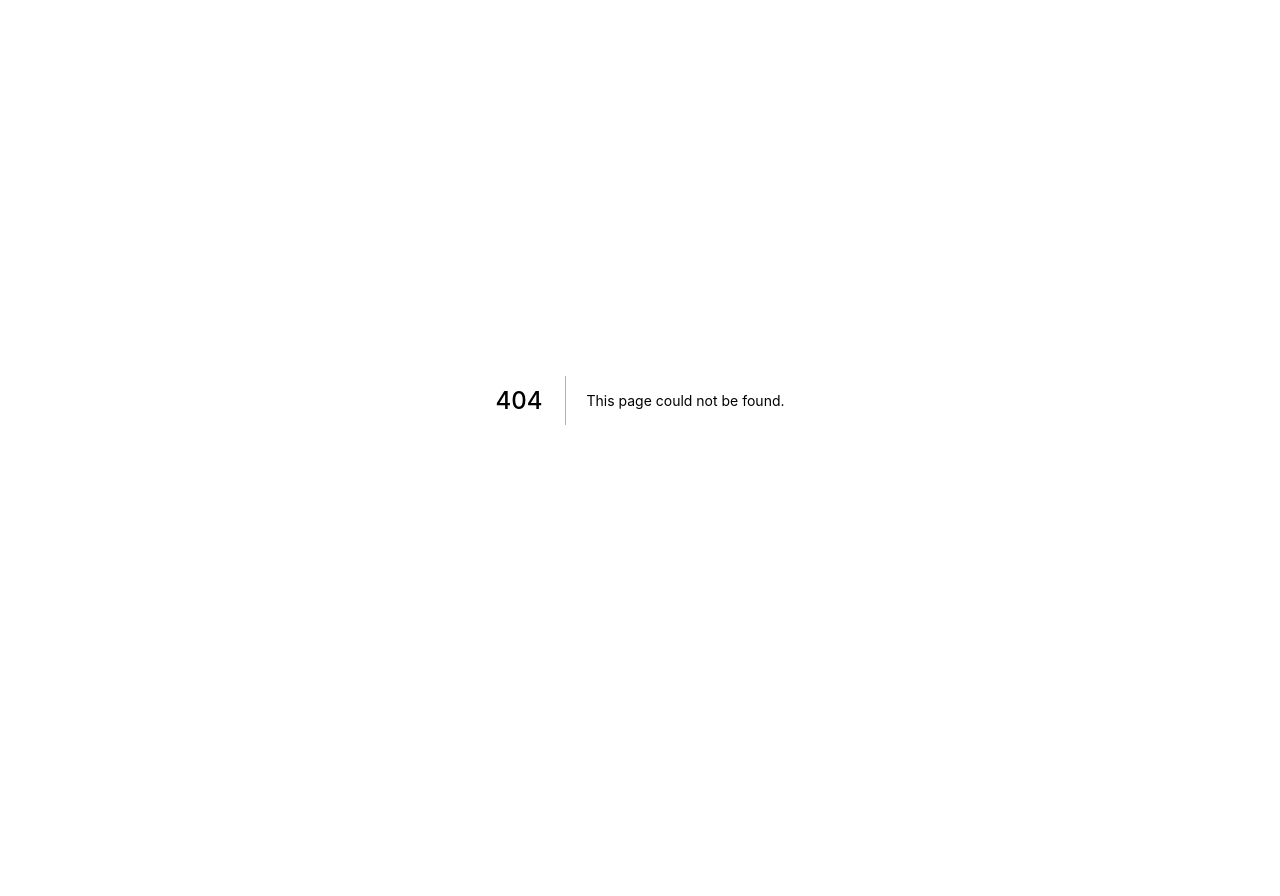
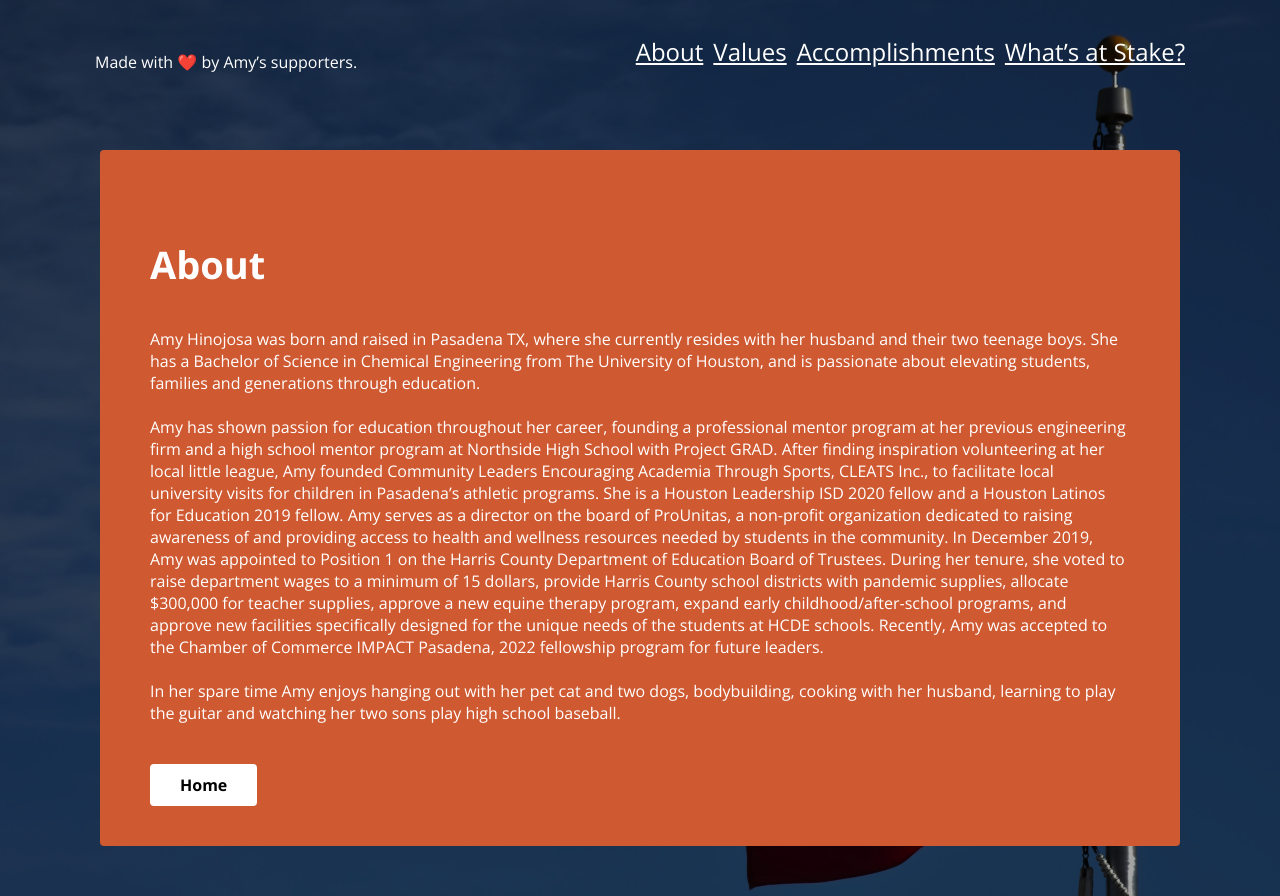
Before and after one commit to farzad528/amyhcde, a Next.js app: page /about in a window 1280 px wide. Before the commit this address had no page. Before the commit the page ends 800 px from the top, so only its background shows below. Built offline with nearby package versions, Linux system fonts and the light colour scheme.

Commit message:
feat: add a page dedicated to about info

```diff
--- /dev/null
+++ b/components/atoms/Button.jsx
@@ -0,0 +1,7 @@
+import styles from './Button.module.css'
+
+const Button = ({ children }) => (
+  <button className={styles.buttonContainer}>{children}</button>
+)
+
+export default Button
--- /dev/null
+++ b/components/atoms/Button.module.css
@@ -0,0 +1,10 @@
+.buttonContainer {
+  padding: 10px 30px;
+  border-radius: 4px;
+  background: #fff;
+  color: #000;
+  border: none;
+  text-decoration: none;
+  cursor: pointer;
+  font-weight: 700;
+}
--- /dev/null
+++ b/components/template/AboutFullTemplate.jsx
@@ -0,0 +1,72 @@
+import Link from 'next/link'
+import Button from '../atoms/Button'
+import styles from './AboutfullTemplate.module.css'
+
+const AboutFullTemplate = () => {
+  return (
+    <main className={styles.aboutFullTemplateContainer}>
+      <div className={styles.aboutFullHeader}>
+        <p onClick={() => console.log(countDown)}>
+          Made with ❤️ by Amy’s supporters.️
+        </p>
+
+        <div>
+          <Link className={styles.navLink} href='/#about-id'>
+            About
+          </Link>
+          <Link className={styles.navLink} href='/#values-id'>
+            Values
+          </Link>
+          <Link className={styles.navLink} href='/#accomplishments-id'>
+            Accomplishments
+          </Link>
+          <Link className={styles.navLink} href='/#stake-id'>
+            What’s at Stake?
+          </Link>
+        </div>
+      </div>
+
+      <div className={styles.contentWrapper}>
+        <h3>About</h3>
+        <p>
+          Amy Hinojosa was born and raised in Pasadena TX, where she currently
+          resides with her husband and their two teenage boys. She has a
+          Bachelor of Science in Chemical Engineering from The University of
+          Houston, and is passionate about elevating students, families and
+          generations through education.
+          <br />
+          <br />
+          Amy has shown passion for education throughout her career, founding a
+          professional mentor program at her previous engineering firm and a
+          high school mentor program at Northside High School with Project GRAD.
+          After finding inspiration volunteering at her local little league, Amy
+          founded Community Leaders Encouraging Academia Through Sports, CLEATS
+          Inc., to facilitate local university visits for children in Pasadena’s
+          athletic programs. She is a Houston Leadership ISD 2020 fellow and a
+          Houston Latinos for Education 2019 fellow. Amy serves as a director on
+          the board of ProUnitas, a non-profit organization dedicated to raising
+          awareness of and providing access to health and wellness resources
+          needed by students in the community. In December 2019, Amy was
+          appointed to Position 1 on the Harris County Department of Education
+          Board of Trustees. During her tenure, she voted to raise department
+          wages to a minimum of 15 dollars, provide Harris County school
+          districts with pandemic supplies, allocate $300,000 for teacher
+          supplies, approve a new equine therapy program, expand early
+          childhood/after-school programs, and approve new facilities
+          specifically designed for the unique needs of the students at HCDE
+          schools. Recently, Amy was accepted to the Chamber of Commerce IMPACT
+          Pasadena, 2022 fellowship program for future leaders.
+          <br />
+          <br />
+          In her spare time Amy enjoys hanging out with her pet cat and two
+          dogs, bodybuilding, cooking with her husband, learning to play the
+          guitar and watching her two sons play high school baseball.
+        </p>
+
+        <Link href='/'>Home</Link>
+      </div>
+    </main>
+  )
+}
+
+export default AboutFullTemplate
--- /dev/null
+++ b/components/template/AboutFullTemplate.module.css
@@ -0,0 +1,107 @@
+.aboutFullTemplateContainer {
+  background-image: url('/images/bg.png');
+  background-size: auto;
+  min-height: 100vh;
+  width: 100%;
+  padding: 100px 0 50px;
+
+  display: flex;
+  flex-direction: column;
+  justify-content: center;
+  align-items: center;
+  color: white;
+}
+
+.aboutFullHeader {
+  position: absolute;
+  top: 0;
+  display: flex;
+  justify-content: space-between;
+  width: 100%;
+  padding: 35px 95px;
+}
+
+.aboutFullHeader > div {
+  display: flex;
+}
+
+.aboutFullHeader > div a + a {
+  margin-left: 10px;
+}
+
+.aboutFullHeader a {
+  font-family: 'Open Sans';
+  font-style: normal;
+  font-weight: 400;
+  font-size: 24px;
+  line-height: 33px;
+  text-decoration-line: underline;
+  cursor: pointer;
+}
+
+.contentWrapper {
+  background: #cf5931;
+  margin: 0 100px;
+  padding: 50px;
+  max-width: 1242px;
+  border-radius: 4px;
+  margin-top: 50px;
+}
+
+.contentWrapper h3 {
+  font-size: 38px;
+  font-weight: 700;
+}
+
+.contentWrapper p {
+  margin-bottom: 50px;
+}
+
+.contentWrapper a {
+  padding: 10px 30px;
+  border-radius: 4px;
+  background: #fff;
+  color: #000;
+  border: none;
+  text-decoration: none;
+  cursor: pointer;
+  font-weight: 700;
+}
+
+@media only screen and (max-width: 600px) {
+  .aboutFullHeader {
+    justify-content: center;
+    padding: 35px;
+    text-align: center;
+  }
+
+  .aboutFullHeader > div {
+    display: none;
+  }
+
+  .contentWrapper {
+    background: #cf5931;
+    margin: 0 20px;
+    padding: 20px;
+    border-radius: 4px;
+    margin-top: 50px;
+  }
+
+  .contentWrapper h3 {
+    font-size: 30px;
+    font-weight: 700;
+  }
+
+  .contentWrapper a {
+    margin: 0 auto;
+    padding: 10px 30px;
+    border-radius: 4px;
+    background: #fff;
+    color: #000;
+    border: none;
+    text-decoration: none;
+    cursor: pointer;
+    font-weight: 700;
+    margin-top: 50px;
+  }
+}
--- a/components/template/AboutTemplate.jsx
+++ b/components/template/AboutTemplate.jsx
@@ -5,6 +5,7 @@ import AmyAbout from '../../assets/amyAbout.png'
 import AmyValues from '../../assets/amyValues.png'
 import AmyAccomp from '../../assets/amyAccomp.png'
 import AmySupport from '../../assets/amySupport.png'
+import Link from 'next/link'
 
 const AboutTemplate = () => {
   return (
@@ -20,6 +21,7 @@ const AboutTemplate = () => {
             Now we’re the biggest party of the country, however, all has started
             with a small idea of help, and we still fight for it.
           </p>
+          <Link href='/about'>Read more</Link>
         </div>
       </div>
 
--- /dev/null
+++ b/pages/about.js
@@ -0,0 +1,5 @@
+import AboutFullTemplate from '../components/template/AboutFullTemplate'
+
+const About = () => <AboutFullTemplate />
+
+export default About
```
Also changed, not shown: components/template/AboutTemplate.module.css (+13 -1 lines).
